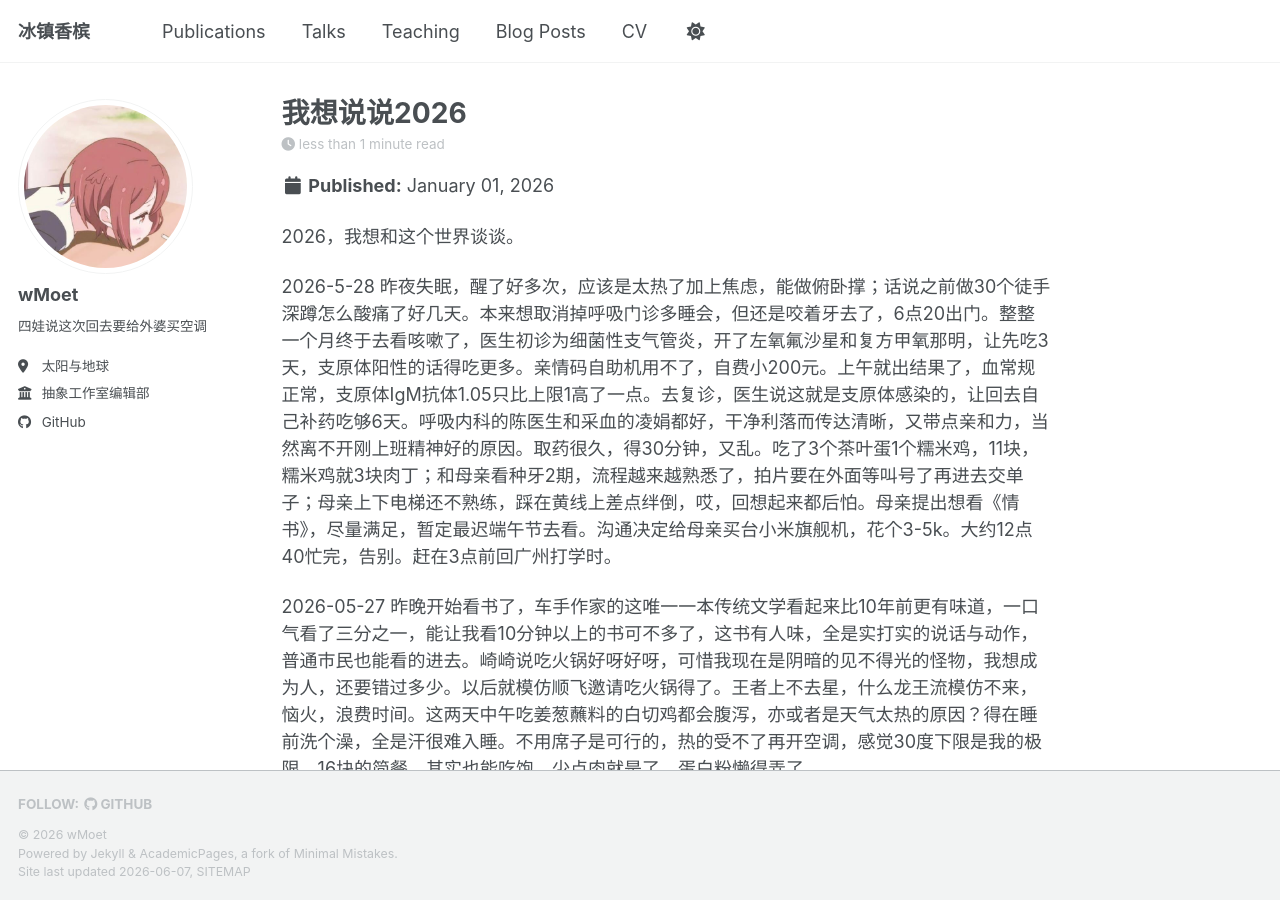
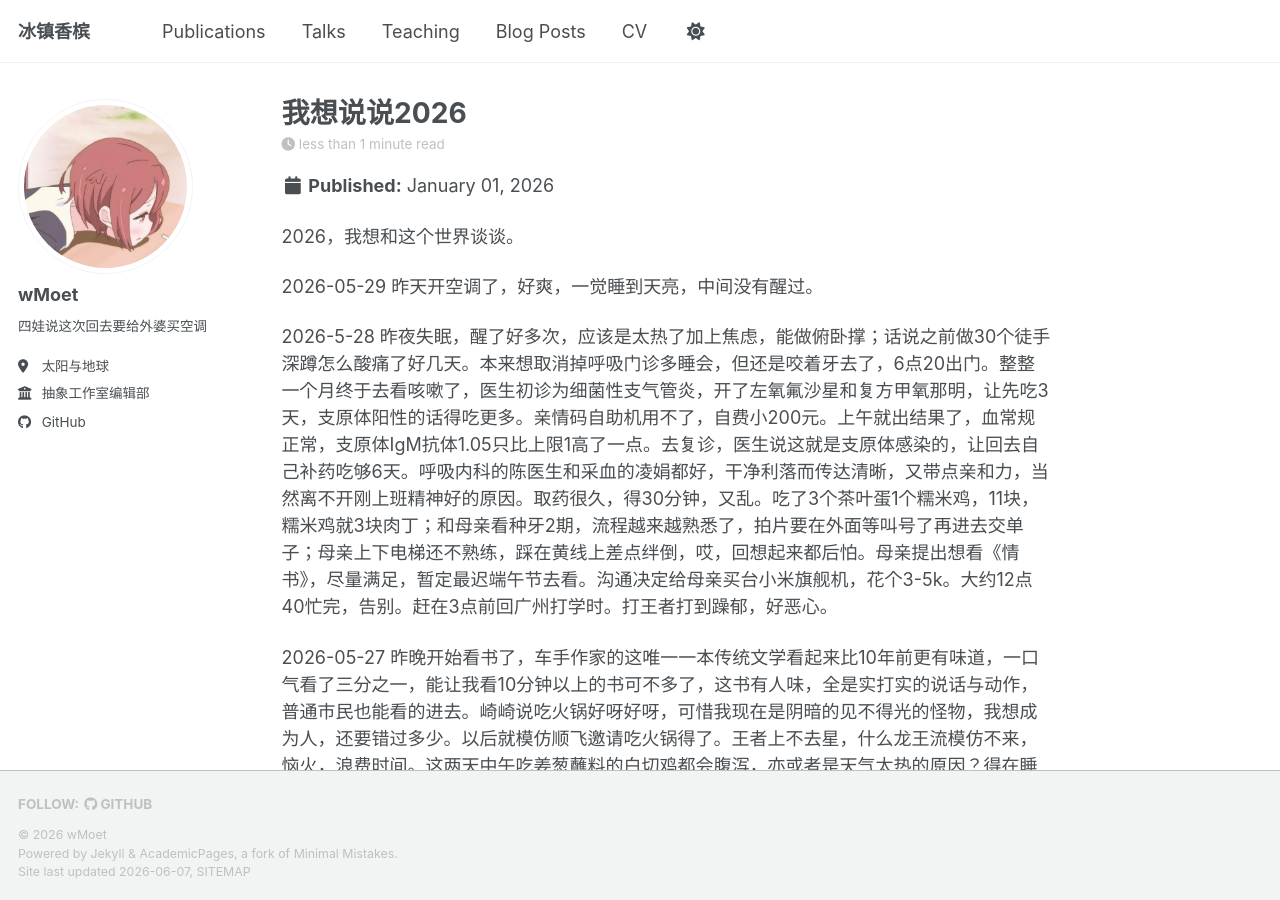
Before and after one commit to wMoet/wMoet.github.io, a Jekyll site: the page built from _posts/2026-01-01-我想说说2026.md, in a window 1280 px wide and 900 px high. Built offline with Jekyll 4.4.1, drawn with Linux system fonts in a browser that asks for light colours; a script bundle is joined from its source files by our own code; library files that are not in the unit come from our copies.

Commit message:
Update 2026-01-01-我想说说2026.md

```diff
--- a/_posts/2026-01-01-我想说说2026.md
+++ b/_posts/2026-01-01-我想说说2026.md
@@ -7,7 +7,9 @@ tags:
 ---
 2026，我想和这个世界谈谈。
 
-2026-5-28 昨夜失眠，醒了好多次，应该是太热了加上焦虑，能做俯卧撑；话说之前做30个徒手深蹲怎么酸痛了好几天。本来想取消掉呼吸门诊多睡会，但还是咬着牙去了，6点20出门。整整一个月终于去看咳嗽了，医生初诊为细菌性支气管炎，开了左氧氟沙星和复方甲氧那明，让先吃3天，支原体阳性的话得吃更多。亲情码自助机用不了，自费小200元。上午就出结果了，血常规正常，支原体IgM抗体1.05只比上限1高了一点。去复诊，医生说这就是支原体感染的，让回去自己补药吃够6天。呼吸内科的陈医生和采血的凌娟都好，干净利落而传达清晰，又带点亲和力，当然离不开刚上班精神好的原因。取药很久，得30分钟，又乱。吃了3个茶叶蛋1个糯米鸡，11块，糯米鸡就3块肉丁；和母亲看种牙2期，流程越来越熟悉了，拍片要在外面等叫号了再进去交单子；母亲上下电梯还不熟练，踩在黄线上差点绊倒，哎，回想起来都后怕。母亲提出想看《情书》，尽量满足，暂定最迟端午节去看。沟通决定给母亲买台小米旗舰机，花个3-5k。大约12点40忙完，告别。赶在3点前回广州打学时。
+2026-05-29 昨天开空调了，好爽，一觉睡到天亮，中间没有醒过。
+
+2026-5-28 昨夜失眠，醒了好多次，应该是太热了加上焦虑，能做俯卧撑；话说之前做30个徒手深蹲怎么酸痛了好几天。本来想取消掉呼吸门诊多睡会，但还是咬着牙去了，6点20出门。整整一个月终于去看咳嗽了，医生初诊为细菌性支气管炎，开了左氧氟沙星和复方甲氧那明，让先吃3天，支原体阳性的话得吃更多。亲情码自助机用不了，自费小200元。上午就出结果了，血常规正常，支原体IgM抗体1.05只比上限1高了一点。去复诊，医生说这就是支原体感染的，让回去自己补药吃够6天。呼吸内科的陈医生和采血的凌娟都好，干净利落而传达清晰，又带点亲和力，当然离不开刚上班精神好的原因。取药很久，得30分钟，又乱。吃了3个茶叶蛋1个糯米鸡，11块，糯米鸡就3块肉丁；和母亲看种牙2期，流程越来越熟悉了，拍片要在外面等叫号了再进去交单子；母亲上下电梯还不熟练，踩在黄线上差点绊倒，哎，回想起来都后怕。母亲提出想看《情书》，尽量满足，暂定最迟端午节去看。沟通决定给母亲买台小米旗舰机，花个3-5k。大约12点40忙完，告别。赶在3点前回广州打学时。打王者打到躁郁，好恶心。
 
 2026-05-27 昨晚开始看书了，车手作家的这唯一一本传统文学看起来比10年前更有味道，一口气看了三分之一，能让我看10分钟以上的书可不多了，这书有人味，全是实打实的说话与动作，普通市民也能看的进去。崎崎说吃火锅好呀好呀，可惜我现在是阴暗的见不得光的怪物，我想成为人，还要错过多少。以后就模仿顺飞邀请吃火锅得了。王者上不去星，什么龙王流模仿不来，恼火，浪费时间。这两天中午吃姜葱蘸料的白切鸡都会腹泻，亦或者是天气太热的原因？得在睡前洗个澡，全是汗很难入睡。不用席子是可行的，热的受不了再开空调，感觉30度下限是我的极限。16块的简餐，其实也能吃饱，少点肉就是了，蛋白粉懒得弄了。
 
```
